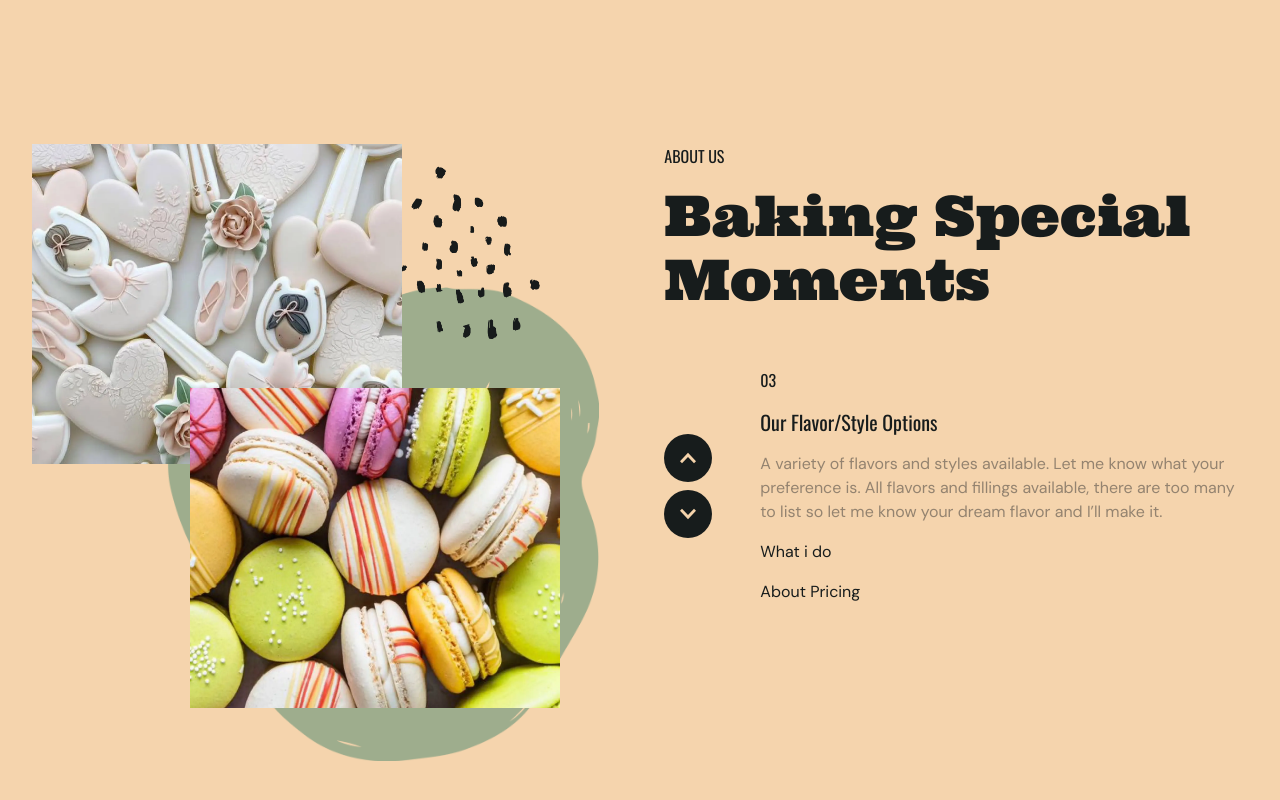
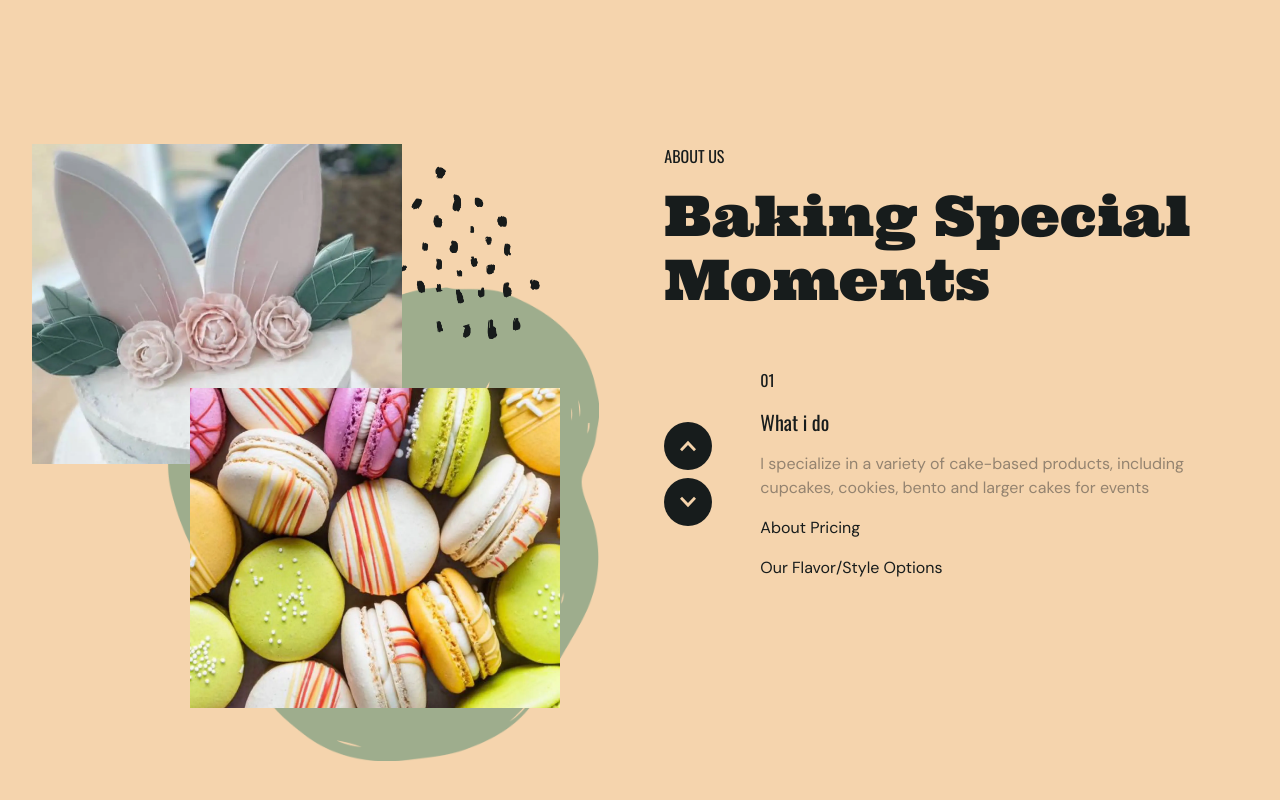
Before and after one commit to MacaroosByNash/macaroos-baked-goods, a Next.js app: page / in a window 1280 px wide. Shown: the part 860-1660 px from the top of the page. Built offline with nearby package versions, Linux system fonts and the light colour scheme.

Commit message:
fix: snappy page

```diff
--- a/src/components/home/about.tsx
+++ b/src/components/home/about.tsx
@@ -2,7 +2,7 @@
 import { useTranslations } from "next-intl";
 import Heading from "../shared/heading";
 import { CaretDown, CaretUp } from "../icons";
-import { useEffect, useState } from "react";
+import { useState } from "react";
 import { padZero } from "@/lib/utils";
 import { Button } from "../ui/button";
 import macarons from "@/assets/images/macarons.webp";
@@ -106,14 +106,6 @@ function useAbout() {
     },
   ];
 
-  useEffect(() => {
-    const timer = setInterval(() => {
-      setActiveSlide((prev) => (prev + 1) % length);
-    }, 3000);
-
-    return () => clearInterval(timer);
-  }, [length]);
-
   return {
     t,
     about,
```
